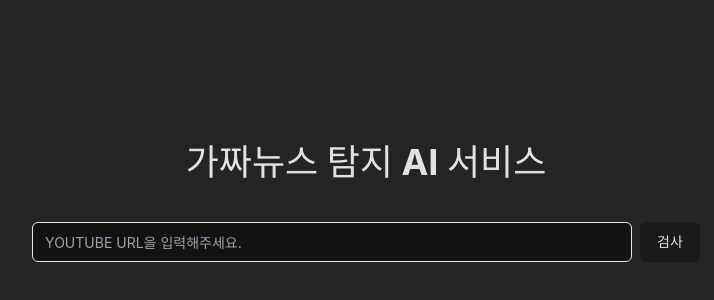
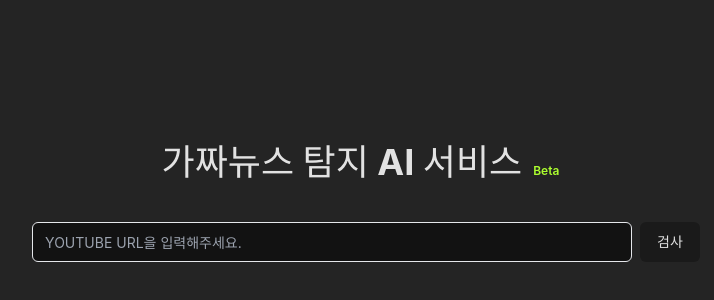
Before and after one commit to hanghae-hackathon/Fact-Checker-FE, a React (Vite) app: page / in a window 1280 px wide. Shown: the part 198-498 px from the top of the page, without its empty margins (274-988 px from the left). Built offline with nearby package versions, Linux system fonts and the light colour scheme; a web font is replaced by a local one.

Commit message:
feat: add shadcn ui

```diff
--- a/index.html
+++ b/index.html
@@ -9,7 +9,7 @@
     <title>가짜뉴스 탐지 AI 서비스</title>
   </head>
   <body>
-    <div id="root"></div>
+    <div id="root" style="max-width: 90vw"></div>
     <script type="module" src="/src/main.tsx"></script>
   </body>
 </html>
--- a/package.json
+++ b/package.json
@@ -11,7 +11,7 @@
     "preview": "vite preview",
     "prepare": "husky"
   },
-  "proxy": "http://172.190.90.75",
+  "proxy": "https://app.ekwak.com",
   "dependencies": {
     "@hookform/resolvers": "3.4.2",
     "@radix-ui/react-accordion": "1.1.2",
--- a/src/api/client.ts
+++ b/src/api/client.ts
@@ -1,7 +1,7 @@
 import axios, { AxiosResponse } from "axios";
 
 export const instance = axios.create({
-  baseURL: "https://172.190.90.75",
+  baseURL: "https://app.ekwak.com",
   withCredentials: false,
 });
 
--- a/src/components/atoms/InputWithButton.tsx
+++ b/src/components/atoms/InputWithButton.tsx
@@ -3,6 +3,7 @@ import { responseType, responseDataType } from "@/hooks/query/useFactCheck";
 import { Button } from "@/components/ui/button";
 import { Input } from "@/components/ui/input";
 import { Slider } from "@/components/ui/slider";
+import { Badge } from "@/components/ui/badge";
 import { TEXT } from "@/constants";
 import {
   Card,
@@ -43,7 +44,7 @@ export function InputWithButton() {
   return (
     <div>
       <h1 className="text-4xl font-bold mt-10 mb-10">
-        가짜뉴스 탐지 AI 서비스
+        가짜뉴스 탐지 AI 서비스<Badge className="badge">Beta</Badge>
       </h1>
 
       <div className="flex w-full max-w-xl items-center space-x-2 mt-10 mb-10">
--- a/src/components/atoms/index.css
+++ b/src/components/atoms/index.css
@@ -13,6 +13,10 @@
     "Noto Sans KR",
     "Malgun Gothic",
     sans-serif;
+}
+
+.badge {
+  color: greenyellow;
 }
 
 .fact-input {
--- a/src/setUpProxy.js
+++ b/src/setUpProxy.js
@@ -4,7 +4,7 @@ const { createProxyMiddleware } = require("http-proxy-middleware");
 module.exports = function (app) {
   app.use(
     createProxyMiddleware("/get-result", {
-      target: "http://172.190.90.75",
+      target: "https://app.ekwak.com",
       changeOrigin: true,
     }),
   );
```
Also changed, not shown: 1 other file (tests, documents, lock files or other folders).
